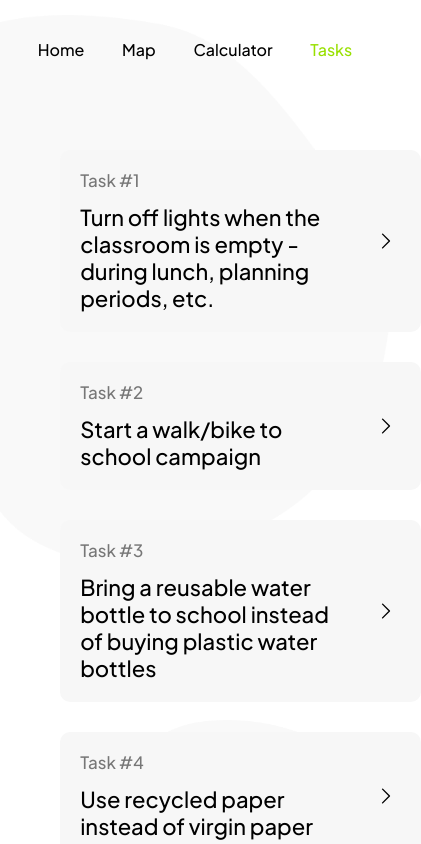
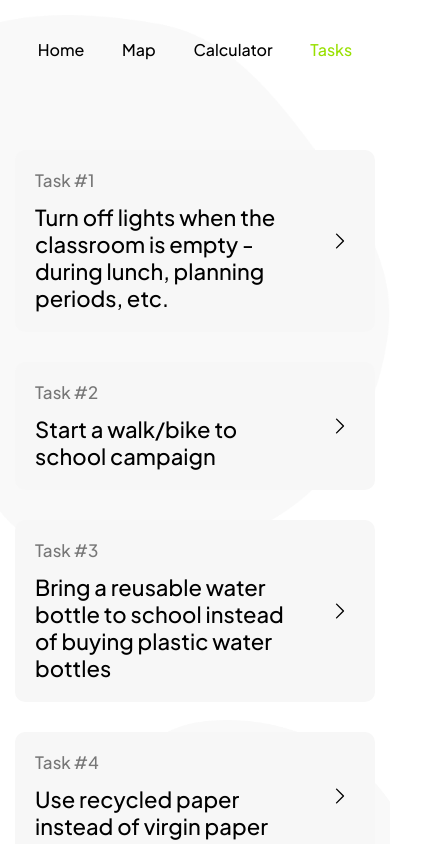
Before and after one commit to dejvokep/erasmus-energy-web-app, a Next.js app: page /tasks in a window 390 px wide. Shown: the top 844 px of the page, 421 px wide, since content can reach past the window. Built offline with nearby package versions, Linux system fonts and the light colour scheme.

Commit message:
Made tasks page responsive.

```diff
--- a/components/tasks/Task.js
+++ b/components/tasks/Task.js
@@ -6,14 +6,14 @@ import {ChevronRightIcon} from "@heroicons/react/24/outline";
 import {useEffect, useRef} from "react";
 
 export default function Task({number, task, data, modifyData, opened}) {
-    const ref = useRef();
+    const container = useRef(), inner = useRef();
 
     function handleSwitch() {
         modifyData(data => data.opened = opened ? -1 : number - 1)
     }
 
     useEffect(() => {
-        ref.current.style.setProperty("--height", `${ref.current.scrollHeight}px`)
+        container.current.style.setProperty("--height", `${inner.current.scrollHeight}px`)
     }, [])
 
     return <div className={styles.container}>
@@ -27,8 +27,8 @@ export default function Task({number, task, data, modifyData, opened}) {
                     <ChevronRightIcon/></div>
             </div>
         </div>
-        <div className={`${styles.content} ${opened ? styles.opened : ""}`} ref={ref}>
-            <div className={styles.inner}>
+        <div className={`${styles.content} ${opened ? styles.opened : ""}`} ref={container}>
+            <div className={styles.inner} ref={inner}>
                 <div className={styles.form}>
                     {task.form.map(el => el.type === "number" ?
                         <NumberInput key={el.name} name={el.name} value={el.value(data)}
--- a/styles/components/tasks/Task.module.css
+++ b/styles/components/tasks/Task.module.css
@@ -66,3 +66,9 @@
 .opened {
     max-height: var(--height);
 }
+
+@media only screen and (max-width: 1000px) {
+    .form {
+        grid-template-columns: auto;
+    }
+}
--- a/styles/pages/Tasks.module.css
+++ b/styles/pages/Tasks.module.css
@@ -10,3 +10,13 @@
     gap: 30px;
     max-width: 80%;
 }
+
+@media only screen and (max-width: 650px) {
+    .container {
+        display: block;
+    }
+
+    .centered {
+        max-width: 100%;
+    }
+}
```
